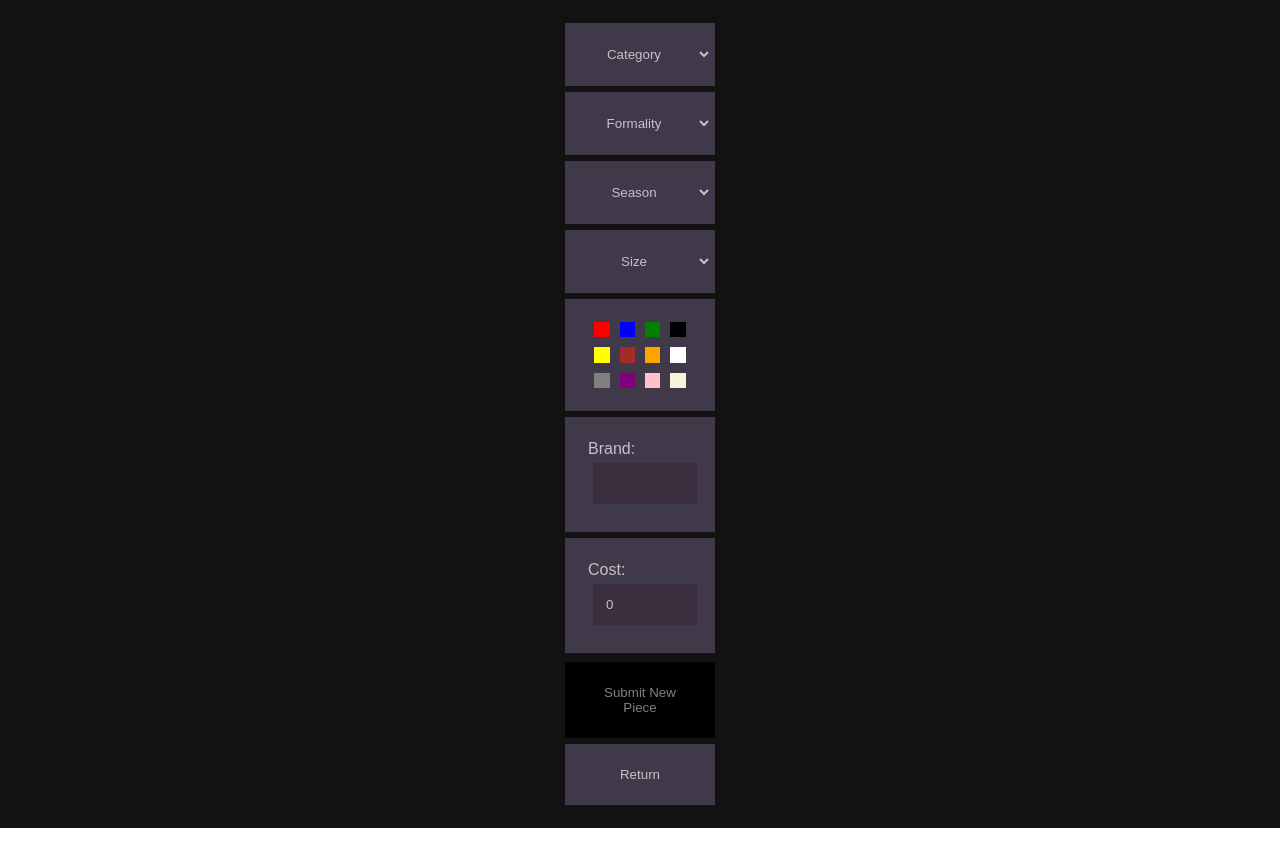
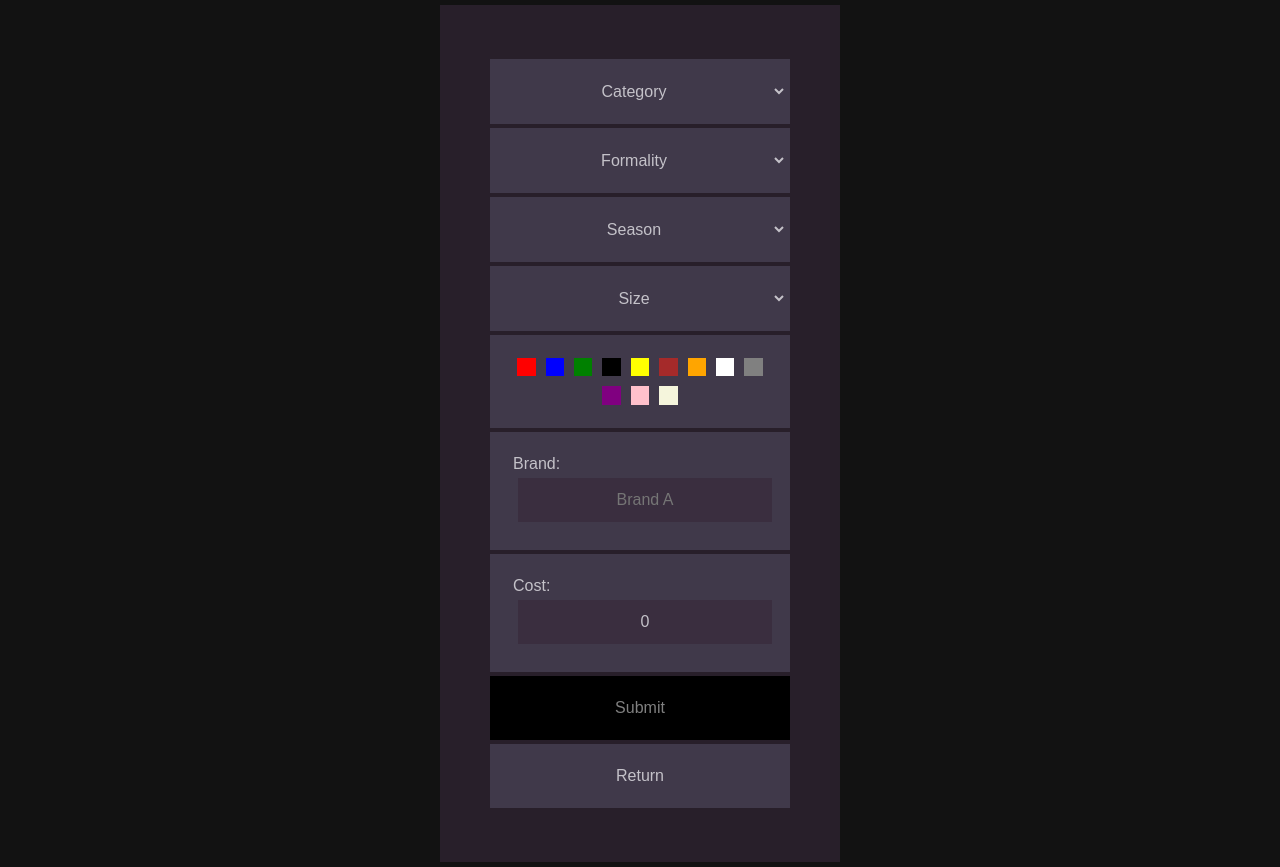
Before and after one commit to Chromoprotein/Capsule-Wardrobe-Page, a React (Create React App) app: page /submit in a window 1280 px wide. Before the commit the page ends 828 px from the top, so only its background shows below. Built offline with nearby package versions, Linux system fonts and the light colour scheme.

Commit message:
more css

```diff
--- a/src/App.css
+++ b/src/App.css
@@ -5,12 +5,15 @@
   --medium:#40394a;
   --colorpop: #BB86FC;
   --darkwhite:rgb(196, 194, 201);
+  --extragrey: rgba(54, 40, 58, 0.616);
 }
 *, ::before, ::after {
   box-sizing: border-box;
+  font-size: 16px;
 }
 html {
   color: var(--darkwhite);
+  background-color: var(--dark);
 }
 /*React router Link*/
 a {
@@ -46,27 +49,19 @@ a {
 }
 
 /*FORM*/
+/*wraps the whole form*/
 .formWrapper {
-  background-color: var(--dark);
+  background-color: var(--extragrey);
   width:100%;
-  margin: 0 auto;
-  padding: 20px;
+  max-width: 400px;
+  margin: 5px auto;
+  padding: 50px;
 }
-.formInputContainer {
-  margin: 0 auto;
-  width: 100%;
-  max-width:150px;
-}
-.textInputContainer {
-  margin: 6px auto 6px auto;
-  padding: 20px;
-  background-color: var(--medium);
-  border: 3px solid transparent;
-}
+/*text input element*/
 .textInputStyle {
   border:3px solid transparent;
   padding:10px;
-  background-color: rgba(54, 40, 58, 0.616);
+  background-color: var(--extragrey);
   width:100%;
   margin: 5px;
   color: var(--darkwhite);
@@ -79,10 +74,6 @@ input[type="number"]::-webkit-inner-spin-button,
 input[type="number"]::-webkit-outer-spin-button {
   -webkit-appearance: none;
   margin: 0;
-}
-input[type="number"] {
-  -moz-appearance: textfield;
-  /* Firefox */
 }
 
 /*INTERACTION EFFECTS*/
@@ -97,7 +88,7 @@ input[type="number"] {
   background-color: var(--medium);
   color: var(--darkwhite);
 }
-.idleStyle:hover:not(:disabled), .textInputContainer:hover {
+.idleStyle:hover:not(:disabled) {
   border: 3px solid var(--colorpop);
   transition-duration: 0.3s;
 }
@@ -106,15 +97,18 @@ input[type="number"] {
   background-color: black;
   color: gray;
 }
+/*formControl = the label element of custom checkboxes and radio buttons*/
+.formControl:hover,
+.textInputStyle:hover,
+.dangerButton:hover {
+  opacity: 0.7;
+  transition-duration: 0.3s;
+}
 
 /*BUTTON SIZES AND DEFAULT COLOR*/
 .dangerButton {
   background-color:rgb(82, 15, 27);
-}
-/*edit, delete, return buttons use this*/
-.smallButton {
-  margin: 3px;
-  padding: 5px 10px 5px 10px;
+  border: 3px solid transparent;
 }
 /*navigation buttons use this*/
 .mediumButton {
@@ -123,10 +117,11 @@ input[type="number"] {
 }
 /*left navbar components use this*/
 .bigButton {
-  margin: 3px auto 3px auto;
+  margin: 4px auto 4px auto;
   padding: 20px;
   width: 100%;
   text-align-last: center; /*so the text in dropdown menus isn't messed up*/
+  display:block;
 }
 .bigButton:focus {
   outline: none;
@@ -163,10 +158,6 @@ input[type="number"] {
   gap: 10px;
   align-items: center;
   justify-content: center;
-}
-.formControl:hover, .textInputStyle:hover {
-  opacity:0.7;
-  transition-duration: 0.3s;
 }
 input[type="checkbox"], input[type="radio"] {
   -webkit-appearance: none;
--- /dev/null
+++ b/src/ClothingForm.js
@@ -0,0 +1,95 @@
+import BackButton from "./BackButton";
+import colors from "./ColorsArray";
+import { formality } from "./formalityArray";
+import category from "./categoryArray";
+
+export default function ClothingForm({ handleClothingSubmit, newClothing, handleClothesFormChange }) {
+
+      // Submit button
+    const isDisabled = !(newClothing.category && newClothing.season && newClothing.formality && newClothing.color && newClothing.brand && newClothing.cost && newClothing.size);
+
+    return (
+      <div className="formWrapper">
+        <form onSubmit={handleClothingSubmit}>
+
+            <select className={newClothing.category ? "bigButton selectedStyle" : "bigButton idleStyle"} value={newClothing.category} name="category" onChange={handleClothesFormChange}>
+              <option value="" disabled selected>
+                  Category
+              </option>
+              {category.map((category) => (
+                  <option key={category} value={category}>
+                  {category}
+                  </option>
+              ))}
+            </select>
+
+            <select className={newClothing.formality ? "bigButton selectedStyle" : "bigButton idleStyle"} value={newClothing.formality} name="formality" onChange={handleClothesFormChange}>
+              <option value="" disabled selected>
+                  Formality
+              </option>
+              {formality.map((formality) => (
+                  <option key={formality} value={formality}>
+                  {formality}
+                  </option>
+              ))}
+            </select>
+
+            <select className={newClothing.season ? "bigButton selectedStyle" : "bigButton idleStyle"} value={newClothing.season} name="season" onChange={handleClothesFormChange}>
+              <option value="" disabled selected>
+                  Season
+              </option>
+              <option value="winter">Winter</option>
+              <option value="spring">Spring</option>
+              <option value="summer">Summer</option>
+              <option value="autumn">Autumn</option>
+            </select>
+
+            <select className={newClothing.size ? "bigButton selectedStyle" : "bigButton idleStyle"} value={newClothing.size} name="size" onChange={handleClothesFormChange}>
+              <option value="" disabled selected>
+                  Size
+              </option>
+              <option value="XS">XS</option>
+              <option value="S">S</option>
+              <option value="M">M</option>
+              <option value="L">L</option>
+              <option value="XL">XL</option>
+              <option value="XXL">XXL</option>
+            </select>
+
+          <div className={newClothing.color ? "bigButton selectedStyle checkboxContainer" : "bigButton idleStyle checkboxContainer"}>
+              {colors.map((color) => (
+                  <div key={color}>
+                      <label class="formControl">
+                          <input
+                              type="radio"
+                              name="color"
+                              value={color}
+                              checked={newClothing.color === color}
+                              onChange={handleClothesFormChange}
+                              style={{backgroundColor: color}}
+                              className={color === "black" ? "whiteCheckmark" : "blackCheckmark"}
+                          />
+                      </label>
+                  </div>
+              ))}
+          </div>
+
+            <div className={newClothing.brand ? "bigButton selectedStyle" : "bigButton idleStyle"}>
+              <label>Brand: </label>
+              <input className="textInputStyle" placeholder="Brand A" type="text" name="brand" value={newClothing.brand} onChange={handleClothesFormChange} />
+            </div>
+
+            <div className={newClothing.cost ? "bigButton selectedStyle" : "bigButton idleStyle"}>
+              <label>Cost: </label>
+              <input className="textInputStyle" type="number" name="cost" value={newClothing.cost} onChange={handleClothesFormChange} />
+            </div>
+
+            <button className={isDisabled ? "bigButton disabledStyle" : "bigButton idleStyle"} type="submit" disabled={isDisabled}>Submit</button>
+
+        </form>
+
+          <BackButton/>
+
+      </div>
+    );
+}
--- a/src/DeleteButton.js
+++ b/src/DeleteButton.js
@@ -1,5 +1,8 @@
 export default function DeleteButton({handleDelete}) {
     return (
-        <button type="button" className="smallButton dangerButton" onClick={handleDelete}>Delete</button>
+        <div className="formWrapper">
+            <p>- - Danger zone - - Delete permanently</p>
+            <button type="button" className="bigButton dangerButton" onClick={handleDelete}>Delete</button>
+        </div>
     );
 }
--- a/src/EditClothing.js
+++ b/src/EditClothing.js
@@ -1,8 +1,9 @@
 import { useParams, useNavigate } from 'react-router-dom';
 import { useContext, useState } from 'react';
 import { ClothingContext } from './ClothingContext';
-import BackButton from './BackButton';
 import DeleteButton from './DeleteButton';
+import ClothingForm from './ClothingForm';
+import { PaginationContext } from './PaginationContext';
 
 export default function EditClothing() {
 
@@ -13,6 +14,8 @@ export default function EditClothing() {
 
     // Context that stores the clothes
     const { clothes, setClothes } = useContext(ClothingContext);
+
+    const { setCurrentPage } = useContext(PaginationContext);
 
     // Get the displayed clothing piece by the URL id
     const individualPiece = clothes.find(obj => obj.id === numericId);
@@ -38,12 +41,15 @@ export default function EditClothing() {
             }
         })
         setClothes(updatedClothes);
+        // Navigate to the main page
+        navigate('/');
     }
 
     const handleDelete = (event) => {
         try {
             const updatedClothes = clothes.filter(piece => piece.id !== numericId);
             setClothes(updatedClothes);
+            setCurrentPage(1);
 
             // Navigate to the main page
             navigate('/');
@@ -54,20 +60,11 @@ export default function EditClothing() {
 
     return (
         <div>
-            <form onSubmit={handleEdit}>
-                <input type="text" name="category" value={formState.category} onChange={handleFormChange}/>
-                <input type="text" name="color"  value={formState.color} onChange={handleFormChange}/>
-                <input type="text" name="brand"  value={formState.brand} onChange={handleFormChange}/>
-                <input type="text" name="season"  value={formState.season} onChange={handleFormChange}/>
-                <input type="text" name="size"  value={formState.size} onChange={handleFormChange}/>
-                <input type="text" name="wearCount"  value={formState.wearCount} onChange={handleFormChange}/>
-                <input type="text" name="cost"  value={formState.cost} onChange={handleFormChange}/>
-                <button type="submit">Save Changes</button>
-            </form>
+
+            <ClothingForm handleClothingSubmit={handleEdit} newClothing={formState} handleClothesFormChange={handleFormChange} />
 
             <DeleteButton handleDelete={handleDelete} />
 
-            <BackButton/>
-            </div>
+        </div>
     );
 };
--- a/src/SubmitClothing.js
+++ b/src/SubmitClothing.js
@@ -1,10 +1,7 @@
 import { ClothingContext } from "./ClothingContext";
 import { useContext, useState } from "react";
-import BackButton from "./BackButton";
-import colors from "./ColorsArray";
-import { formality } from "./formalityArray";
-import category from "./categoryArray";
 import { useNavigate } from "react-router-dom";
+import ClothingForm from "./ClothingForm";
 
 export default function SubmitClothing() {
   const { clothes, setClothes } = useContext(ClothingContext);
@@ -47,107 +44,9 @@ export default function SubmitClothing() {
     navigate('/');
   }
 
-  // Submit button
-  const isDisabled = !(newClothing.category && newClothing.season && newClothing.formality && newClothing.color && newClothing.brand && newClothing.cost && newClothing.size);
-
     return (
-      <div className="formWrapper">
-        <form onSubmit={handleClothingSubmit}>
-
-          <div class="formInputContainer">
-            <select className={newClothing.category ? "bigButton selectedStyle" : "bigButton idleStyle"} value={newClothing.category} name="category" onChange={handleClothesFormChange}>
-              <option value="" disabled selected>
-                  Category
-              </option>
-              {category.map((category) => (
-                  <option key={category} value={category}>
-                  {category}
-                  </option>
-              ))}
-            </select>
-          </div>
-
-          <div class="formInputContainer">
-            <select className={newClothing.formality ? "bigButton selectedStyle" : "bigButton idleStyle"} value={newClothing.formality} name="formality" onChange={handleClothesFormChange}>
-              <option value="" disabled selected>
-                  Formality
-              </option>
-              {formality.map((formality) => (
-                  <option key={formality} value={formality}>
-                  {formality}
-                  </option>
-              ))}
-            </select>
-          </div>
-
-          <div class="formInputContainer">
-            <select className={newClothing.season ? "bigButton selectedStyle" : "bigButton idleStyle"} value={newClothing.season} name="season" onChange={handleClothesFormChange}>
-              <option value="" disabled selected>
-                  Season
-              </option>
-              <option value="winter">Winter</option>
-              <option value="spring">Spring</option>
-              <option value="summer">Summer</option>
-              <option value="autumn">Autumn</option>
-            </select>
-          </div>
-
-          <div class="formInputContainer">
-            <select className={newClothing.size ? "bigButton selectedStyle" : "bigButton idleStyle"} value={newClothing.size} name="size" onChange={handleClothesFormChange}>
-              <option value="" disabled selected>
-                  Size
-              </option>
-              <option value="XS">XS</option>
-              <option value="S">S</option>
-              <option value="M">M</option>
-              <option value="L">L</option>
-              <option value="XL">XL</option>
-              <option value="XXL">XXL</option>
-            </select>
-          </div>
-
-          <div className={newClothing.color ? "formInputContainer bigButton selectedStyle checkboxContainer" : "formInputContainer bigButton idleStyle checkboxContainer"}>
-              {colors.map((color) => (
-                  <div key={color}>
-                      <label class="formControl">
-                          <input
-                              type="radio"
-                              name="color"
-                              value={color}
-                              checked={newClothing.color === color}
-                              onChange={handleClothesFormChange}
-                              style={{backgroundColor: color}}
-                              className={color === "black" ? "whiteCheckmark" : "blackCheckmark"}
-                          />
-                      </label>
-                  </div>
-              ))}
-          </div>
-
-          <div className="formInputContainer">
-            <div className={newClothing.brand ? "textInputContainer selectedStyle" : "textInputContainer"}>
-              <label>Brand: </label>
-              <input className="textInputStyle" type="text" name="brand" value={newClothing.brand} onChange={handleClothesFormChange} />
-            </div>
-          </div>
-
-          <div className="formInputContainer">
-            <div className={newClothing.cost ? "textInputContainer selectedStyle" : "textInputContainer"}>
-              <label>Cost: </label>
-              <input className="textInputStyle" type="number" name="cost" value={newClothing.cost} onChange={handleClothesFormChange} />
-            </div>
-          </div>
-
-          <div className="formInputContainer">
-            <button className={isDisabled ? "bigButton disabledStyle" : "bigButton idleStyle"} type="submit" disabled={isDisabled}>Submit New Piece</button>
-          </div>
-
-        </form>
-
-        <div className="formInputContainer">
-          <BackButton/>
-        </div>
-
-      </div>
+      <>
+        <ClothingForm handleClothingSubmit={handleClothingSubmit} newClothing={newClothing} handleClothesFormChange={handleClothesFormChange} />
+      </>
     );
 };
```
